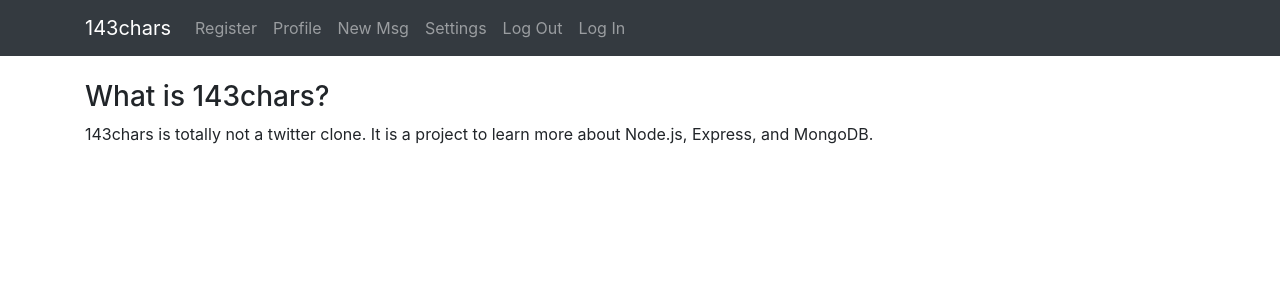
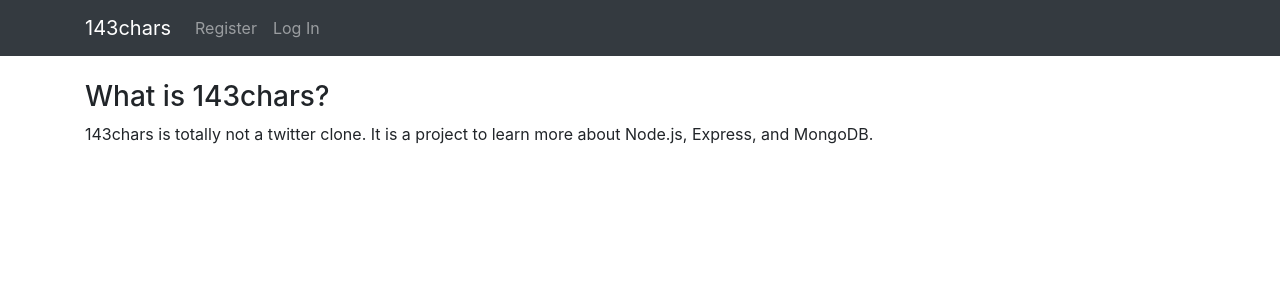
Before and after one commit to petermorgandev/coding-exercises, a Vue app: page /new in a window 1280 px wide. Shown: the top 300 px of the page. Built offline with nearby package versions, Linux system fonts and the light colour scheme.

Commit message:
Navbar links now conditional if user is logged in

```diff
--- a/src/components/Navbar.vue
+++ b/src/components/Navbar.vue
@@ -2,7 +2,8 @@
   <div class="bg-dark">
     <nav class="navbar navbar-expand-sm navbar-dark bg-dark">
       <div class="container">
-        <a class="navbar-brand" href="/">143chars</a>
+        <router-link class="navbar-brand" to="/" v-if="!$store.state.isUserLoggedIn">143chars</router-link>
+        <router-link class="navbar-brand" to="/home" v-if="$store.state.isUserLoggedIn">143chars</router-link>
         <button
           class="navbar-toggler"
           type="button"
@@ -16,13 +17,23 @@
         </button>
         <div class="collapse navbar-collapse" id="navbarSupportedContent">
           <ul class="navbar-nav mr-auto">
-            <li
-              class="nav-item"
-              v-for="link in navbarLinks"
-              :to="link.path"
-              v-bind:key="link.index"
-            >
-              <router-link :to="link.path" class="nav-link">{{link.text}}</router-link>
+            <li class="nav-item" v-if="!$store.state.isUserLoggedIn">
+              <router-link to="/register" class="nav-link">Register</router-link>
+            </li>
+            <li class="nav-item" v-if="$store.state.isUserLoggedIn">
+              <router-link :to='`/profile/${$store.state.user}`' class="nav-link">Profile</router-link>
+            </li>
+            <li class="nav-item" v-if="$store.state.isUserLoggedIn">
+              <router-link to="/new" class="nav-link">New Msg</router-link>
+            </li>
+            <li class="nav-item" v-if="$store.state.isUserLoggedIn">
+              <router-link to="/settings" class="nav-link">Settings</router-link>
+            </li>
+            <li class="nav-item" v-if="$store.state.isUserLoggedIn">
+              <a href="#" @click.prevent="logOut" class="nav-link">Log Out</a>
+            </li>
+            <li class="nav-item" v-if="!$store.state.isUserLoggedIn">
+              <router-link to="/login" class="nav-link">Log In</router-link>
             </li>
           </ul>
         </div>
@@ -32,19 +43,18 @@
 </template>
 
 <script>
+import AuthenticationService from "@/services/AuthenticationService";
+
 export default {
   name: "Navbar",
-  data() {
-    return {
-      navbarLinks: [
-        { path: "/register", text: "Register" },
-        { path: "/profile", text: "Profile" },
-        { path: "/new", text: "New Msg" },
-        { path: "settings", text: "Settings" },
-        { path: "logout", text: "Log Out" },
-        { path: "login", text: "Log In" }
-      ]
-    };
+
+  methods: {
+    logOut: async function() {
+      this.$store.state.user = "";
+      this.$store.state.isUserLoggedIn = false;
+      await AuthenticationService.logOut();
+      this.$router.push({ name: "index" });
+    }
   }
 };
 </script>
```
